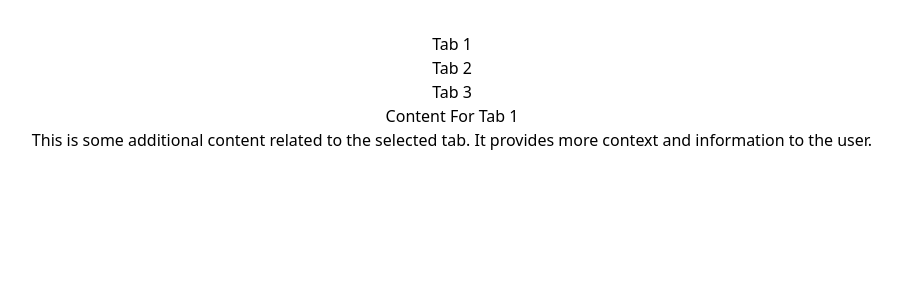
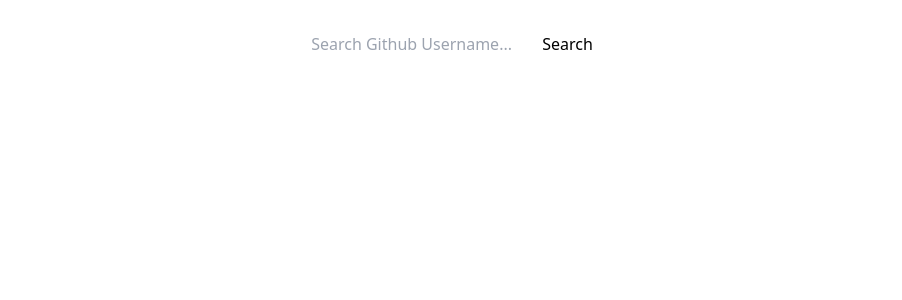
Before and after one commit to SuryaPratap03/React-Projects, a React (Vite) app in the folder Project24/: page / in a window 1280 px wide. Shown: the top 300 px of the page, without its empty margins (188-1090 px from the left). Built offline with nearby package versions, Linux system fonts and the light colour scheme.

Commit message:
github finder added

```diff
--- a/Project24/src/App.jsx
+++ b/Project24/src/App.jsx
@@ -8,6 +8,8 @@
 import QRcodeGenerator from "./components/QRcodeGenerator";
 import LightAndDarkTheme from "./components/LightAndDark";
 import TabTest from "./components/custom-tabs/tab-test";
+
+import GithubProfileFinder from "./components/github-profile-finder";
 
 
 
@@ -39,7 +41,10 @@
       {/* <LightAndDarkTheme/> */}
 
       {/* Project9 */}
-      <TabTest />
+      {/* <TabTest /> */}
+
+      {/* Project10 */}
+      <GithubProfileFinder/>
     </>
   );
 }
--- /dev/null
+++ b/Project24/src/components/github-profile-finder/index.jsx
@@ -0,0 +1,90 @@
+import { useEffect, useState } from "react";
+
+export default function GithubProfileFinder() {
+  const [Username, setUsername] = useState("");
+  const [Userdata, setUserdata] = useState(null);
+  const [loading, setLoading] = useState(false);
+
+  const handleSubmit = () => {
+    fetchGithubUserData();
+  };
+
+  async function fetchGithubUserData() {
+    if (!Username) return; // Prevent empty fetch
+    setLoading(true);
+    const res = await fetch(`https://api.github.com/users/${Username}`);
+    const data = await res.json();
+
+    console.log(data);
+    if (data) {
+      setUserdata(data); // Set the correct user data
+      setLoading(false);
+    }
+  }
+
+  return (
+    <div className="github-profile-container p-6 bg-gray-100 min-h-screen">
+      <div className="input-wrapper flex justify-center items-center mb-6">
+        <input
+          name="search-by-username"
+          type="text"
+          placeholder="Search Github Username..."
+          value={Username}
+          onChange={(e) => setUsername(e.target.value)}
+          className="border rounded-md p-2 shadow-sm w-1/2 focus:outline-none focus:ring-2 focus:ring-blue-400"
+        />
+        <button
+          onClick={handleSubmit}
+          className="ml-4 bg-blue-500 text-white px-4 py-2 rounded hover:bg-blue-600 transition"
+        >
+          {loading ? "Loading..." : "Search"}
+        </button>
+      </div>
+
+      {/* Display User Data */}
+      {Userdata && (
+        <div className="user-info bg-white p-6 rounded-lg shadow-md max-w-2xl mx-auto">
+          <div className="flex items-center mb-4">
+            <img
+              src={Userdata.avatar_url}
+              alt={`${Userdata.login}'s avatar`}
+              className="w-20 h-20 rounded-full mr-4"
+            />
+            <div>
+              <h2 className="text-2xl font-semibold">{Userdata.login}</h2>
+              <a
+                href={Userdata.html_url}
+                className="text-blue-500 hover:underline"
+                target="_blank"
+                rel="noopener noreferrer"
+              >
+                View Profile
+              </a>
+            </div>
+          </div>
+          <div className="info-section">
+            <p><strong>Name:</strong> {Userdata.name || "Not available"}</p>
+            <p><strong>Bio:</strong> {Userdata.bio || "Not available"}</p>
+            <p><strong>Public Repos:</strong> {Userdata.public_repos}</p>
+            <p><strong>Followers:</strong> {Userdata.followers}</p>
+            <p><strong>Following:</strong> {Userdata.following}</p>
+            <p><strong>Location:</strong> {Userdata.location || "Not available"}</p>
+            <p><strong>Company:</strong> {Userdata.company || "Not available"}</p>
+            <p><strong>Blog:</strong>
+              {Userdata.blog ? (
+                <a
+                  href={Userdata.blog}
+                  className="text-blue-500 hover:underline"
+                  target="_blank"
+                  rel="noopener noreferrer"
+                >
+                  {Userdata.blog}
+                </a>
+              ) : "Not available"}
+            </p>
+          </div>
+        </div>
+      )}
+    </div>
+  );
+}
```
Also changed, not shown: Project24/src/components/github-profile-finder/styles.css (added).
